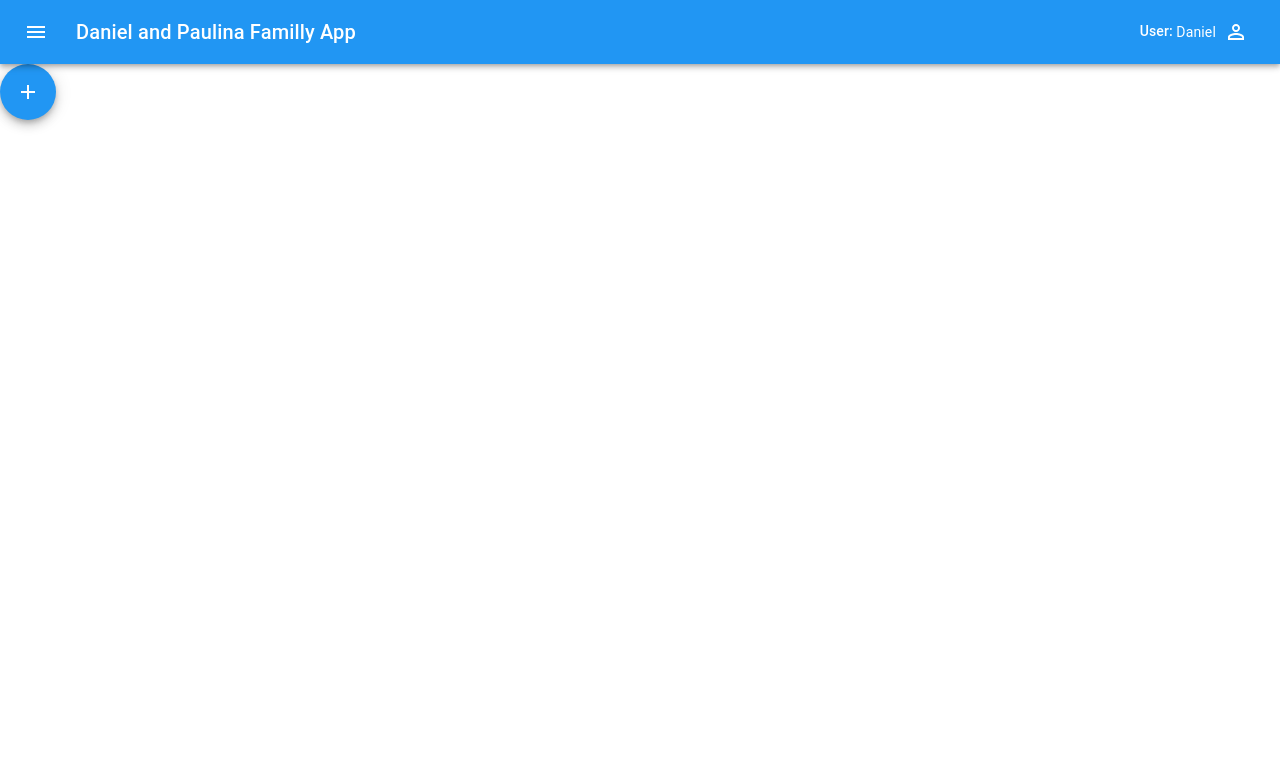
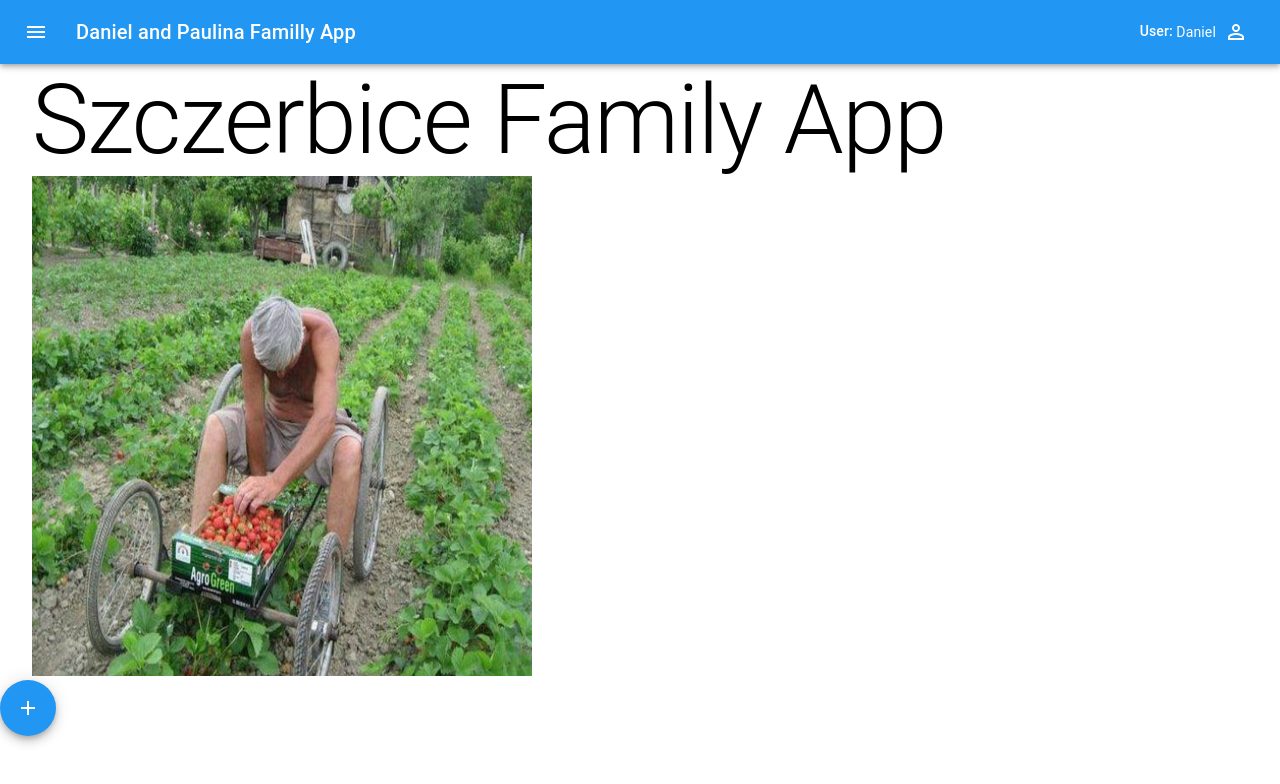
Before and after one commit to dandro32/family-app-fe, a Next.js app: page / in a window 1280 px wide. Shown: the top 784 px of the page. Built offline with nearby package versions, Linux system fonts and the light colour scheme.

Commit message:
some kind of home page

```diff
--- a/pages/index.tsx
+++ b/pages/index.tsx
@@ -1,8 +1,10 @@
 import type { NextPage } from "next";
 import Head from "next/head";
 import Image from "next/image";
+import { Typography, Box } from "@mui/material";
 
 import styles from "../styles/Home.module.css";
+import szczerbicePic from "../public/images/szczerbice.jpeg";
 
 const Home: NextPage = () => {
   return (
@@ -12,6 +14,10 @@ const Home: NextPage = () => {
         <meta name="Szczerbice Family App" content="Szczerbice Family App" />
         <link rel="icon" href="/favicon.ico" />
       </Head>
+      <Box m="auto">
+        <Typography variant="h1">Szczerbice Family App</Typography>
+      </Box>
+      <Image src={szczerbicePic} alt="Szczerbice" height={500} width={500} />
     </div>
   );
 };
```
Also changed, not shown: pages/lists/index.tsx (added, +7 -0 lines), public/images/szczerbice.jpeg (added).
